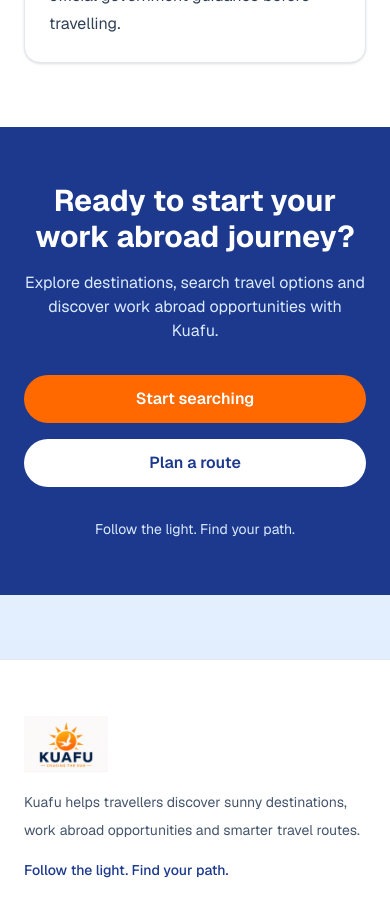
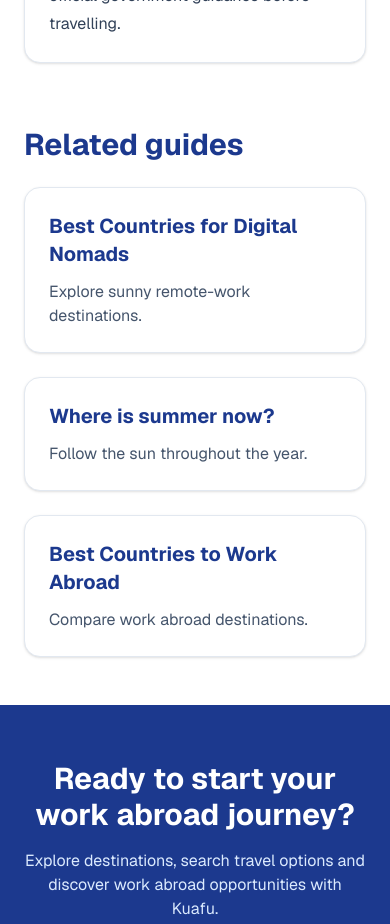
Before and after one commit to fabienproctor-tech/kuafu, a Next.js app: page /guides/best-countries-to-work-abroad-uk in a window 390 px wide. Shown: the part 6800-7724 px from the top of the page. Built offline with nearby package versions, Linux system fonts and the light colour scheme; no server answers.

Commit message:
Set image size for mobile and desktop

```diff
--- a/app/guides/best-countries-for-digital-nomads/page.tsx
+++ b/app/guides/best-countries-for-digital-nomads/page.tsx
@@ -57,27 +57,31 @@
   return (
     <>
       <Header />
+
       <main className="bg-white text-slate-800">
         <section className="bg-gradient-to-br from-blue-900 via-blue-800 to-sky-600 px-6 py-20 text-white">
           <div className="mx-auto max-w-5xl">
             <p className="mb-4 text-sm font-semibold uppercase tracking-wide text-orange-300">
               Work Abroad Guide
             </p>
+
             <h1 className="max-w-3xl text-4xl font-bold tracking-tight md:text-6xl">
               Best Countries for Digital Nomads in 2026
             </h1>
+
             <p className="mt-6 max-w-2xl text-lg text-blue-100">
               Discover sunny destinations with great weather, remote work culture
-            and flexible lifestyles for digital nomads and long-term travellers.
+              and flexible lifestyles for digital nomads and long-term
+              travellers.
             </p>
           </div>
         </section>
 
         <section className="mx-auto max-w-4xl px-6 py-12">
           <p className="text-lg leading-8 text-slate-700">
-          Remote work has changed the way people travel. More professionals are
-          now combining work and travel to live abroad, explore new cultures and
-          experience a more flexible lifestyle.
+            Remote work has changed the way people travel. More professionals
+            are now combining work and travel to live abroad, explore new
+            cultures and experience a more flexible lifestyle.
           </p>
 
           <p className="mt-6 text-lg leading-8 text-slate-700">
@@ -87,17 +91,18 @@
         </section>
 
         <section className="mx-auto max-w-5xl space-y-8 px-6 pb-12">
-        {countries.map((country) => (
+          {countries.map((country, index) => (
             <article
               key={country.name}
               className="rounded-2xl border border-slate-200 bg-white p-6 shadow-sm"
             >
-
               <div className="relative mb-6 h-64 overflow-hidden rounded-2xl md:h-80">
                 <Image
                   src={country.image}
                   alt={`${country.name} digital nomad destination`}
                   fill
+                  sizes="(max-width: 768px) 100vw, 1200px"
+                  priority={index === 0}
                   className="object-cover"
                 />
               </div>
@@ -115,7 +120,9 @@
                 </div>
 
                 <div className="rounded-xl bg-orange-50 p-4">
-                <p className="text-sm font-semibold text-blue-900">Best for</p>
+                  <p className="text-sm font-semibold text-blue-900">
+                    Best for
+                  </p>
                   <p className="mt-1 text-slate-700">{country.bestFor}</p>
                 </div>
 
@@ -144,12 +151,11 @@
                   <th className="p-4">Best For</th>
                 </tr>
               </thead>
+
               <tbody>
                 {countries.map((country) => (
                   <tr key={country.name} className="border-t">
-                  <td className="p-4 font-semibold">
-                    {country.name}
-                  </td>
+                    <td className="p-4 font-semibold">{country.name}</td>
                     <td className="p-4">{country.budget}</td>
                     <td className="p-4">{country.bestFor}</td>
                   </tr>
@@ -161,11 +167,13 @@
 
         <section className="mx-auto max-w-4xl px-6 pb-12">
           <h2 className="text-3xl font-bold text-blue-900">Final thoughts</h2>
+
           <p className="mt-4 leading-7 text-slate-700">
-          The best digital nomad destination depends on the lifestyle you want.
-          Some travellers prioritise affordability, others want beaches,
+            The best digital nomad destination depends on the lifestyle you
+            want. Some travellers prioritise affordability, others want beaches,
             nightlife, coworking spaces or long-term visa options.
           </p>
+
           <p className="mt-4 leading-7 text-slate-700">
             Whether you are planning a few months abroad or a complete lifestyle
             change, there has never been a better time to combine travel and
@@ -185,9 +193,9 @@
               </h3>
 
               <p className="mt-3 leading-7 text-slate-700">
-        Portugal, Spain, Thailand and Bali are among the most popular digital
-        nomad destinations due to their weather, affordability and remote work
-        communities.
+                Portugal, Spain, Thailand and Bali are among the most popular
+                digital nomad destinations due to their weather, affordability
+                and remote work communities.
               </p>
             </div>
 
@@ -197,8 +205,8 @@
               </h3>
 
               <p className="mt-3 leading-7 text-slate-700">
-        Thailand and Bali are generally among the most affordable destinations
-        for digital nomads, especially for long-term stays.
+                Thailand and Bali are generally among the most affordable
+                destinations for digital nomads, especially for long-term stays.
               </p>
             </div>
 
@@ -208,8 +216,9 @@
               </h3>
 
               <p className="mt-3 leading-7 text-slate-700">
-        Portugal, Spain, Bali and Australia are all known for warm climates,
-        sunshine and outdoor lifestyles that appeal to remote workers.
+                Portugal, Spain, Bali and Australia are all known for warm
+                climates, sunshine and outdoor lifestyles that appeal to remote
+                workers.
               </p>
             </div>
 
@@ -219,17 +228,65 @@
               </h3>
 
               <p className="mt-3 leading-7 text-slate-700">
-        This depends on the visa rules of each country. Many countries now offer
-        digital nomad visas or working holiday visas designed for remote workers
-        and long-term travellers.
+                This depends on the visa rules of each country. Many countries
+                now offer digital nomad visas or working holiday visas designed
+                for remote workers and long-term travellers.
               </p>
             </div>
           </div>
         </section>
 
+        <section className="mx-auto max-w-5xl px-6 pb-12">
+          <h2 className="text-3xl font-bold text-blue-900">Related guides</h2>
+
+          <div className="mt-6 grid gap-6 md:grid-cols-3">
+            <Link
+              href="/guides/january-winter-sun-destinations"
+              className="rounded-2xl border border-slate-200 bg-white p-6 shadow-sm transition hover:-translate-y-1 hover:shadow-lg"
+            >
+              <h3 className="text-xl font-bold text-blue-900">
+                January Winter Sun Destinations
+              </h3>
+
+              <p className="mt-3 text-slate-600">
+                Escape the UK winter and follow the sun.
+              </p>
+            </Link>
+
+            <Link
+              href="/guides/where-is-summer-now"
+              className="rounded-2xl border border-slate-200 bg-white p-6 shadow-sm transition hover:-translate-y-1 hover:shadow-lg"
+            >
+              <h3 className="text-xl font-bold text-blue-900">
+                Where is summer now?
+              </h3>
+
+              <p className="mt-3 text-slate-600">
+                Follow the sun throughout the year.
+              </p>
+            </Link>
+
+            <Link
+              href="/guides/best-countries-to-work-abroad-uk"
+              className="rounded-2xl border border-slate-200 bg-white p-6 shadow-sm transition hover:-translate-y-1 hover:shadow-lg"
+            >
+              <h3 className="text-xl font-bold text-blue-900">
+                Best Countries to Work Abroad
+              </h3>
+
+              <p className="mt-3 text-slate-600">
+                Compare work abroad destinations.
+              </p>
+            </Link>
+          </div>
+        </section>
+
         <section className="bg-blue-900 px-6 py-14 text-white">
           <div className="mx-auto max-w-5xl text-center">
-          <h2 className="text-3xl font-bold">Ready to plan your next chapter?</h2>
+            <h2 className="text-3xl font-bold">
+              Ready to plan your next chapter?
+            </h2>
+
             <p className="mt-4 text-blue-100">
               Explore flights, hotels and work abroad opportunities with Kuafu.
             </p>
@@ -241,6 +298,7 @@
               >
                 Start searching
               </Link>
+
               <Link
                 href="/destinations"
                 className="rounded-full bg-white px-6 py-3 font-semibold text-blue-900 hover:bg-blue-50"
@@ -255,6 +313,7 @@
           </div>
         </section>
       </main>
+
       <Footer />
     </>
   );
--- a/app/guides/best-countries-to-work-abroad-uk/page.tsx
+++ b/app/guides/best-countries-to-work-abroad-uk/page.tsx
@@ -100,6 +100,7 @@
                 src={country.image}
                 alt={`${country.name} work abroad destination`}
                 fill
+                sizes="(max-width: 768px) 100vw, 1200px"
                 priority={index === 0}
                 className="object-cover"
               />
@@ -212,6 +213,50 @@
         </div>
       </section>
 
+      <section className="mx-auto max-w-5xl px-6 pb-12">
+  <h2 className="text-3xl font-bold text-blue-900">
+    Related guides
+  </h2>
+
+  <div className="mt-6 grid gap-6 md:grid-cols-3">
+    <Link
+      href="/guides/best-countries-for-digital-nomads"
+      className="rounded-2xl border border-slate-200 bg-white p-6 shadow-sm transition hover:-translate-y-1 hover:shadow-lg"
+    >
+      <h3 className="text-xl font-bold text-blue-900">
+        Best Countries for Digital Nomads
+      </h3>
+      <p className="mt-3 text-slate-600">
+        Explore sunny remote-work destinations.
+      </p>
+    </Link>
+
+    <Link
+      href="/guides/where-is-summer-now"
+      className="rounded-2xl border border-slate-200 bg-white p-6 shadow-sm transition hover:-translate-y-1 hover:shadow-lg"
+    >
+      <h3 className="text-xl font-bold text-blue-900">
+        Where is summer now?
+      </h3>
+      <p className="mt-3 text-slate-600">
+        Follow the sun throughout the year.
+      </p>
+    </Link>
+
+    <Link
+      href="/guides/best-countries-to-work-abroad-uk"
+      className="rounded-2xl border border-slate-200 bg-white p-6 shadow-sm transition hover:-translate-y-1 hover:shadow-lg"
+    >
+      <h3 className="text-xl font-bold text-blue-900">
+        Best Countries to Work Abroad
+      </h3>
+      <p className="mt-3 text-slate-600">
+        Compare work abroad destinations.
+      </p>
+    </Link>
+  </div>
+</section>
+
       <section className="bg-blue-900 px-6 py-14 text-white">
         <div className="mx-auto max-w-5xl text-center">
           <h2 className="text-3xl font-bold">
--- a/app/guides/cheap-summer-destinations-europe/page.tsx
+++ b/app/guides/cheap-summer-destinations-europe/page.tsx
@@ -91,6 +91,7 @@
                 src={destination.image}
                 alt={`${destination.name} summer destination`}
                 fill
+                sizes="(max-width: 768px) 100vw, 1200px"
                 className="object-cover"
               />
             </div>
@@ -165,6 +166,50 @@
         </div>
       </section>
 
+      <section className="mx-auto max-w-5xl px-6 pb-12">
+  <h2 className="text-3xl font-bold text-blue-900">
+    Related guides
+  </h2>
+
+  <div className="mt-6 grid gap-6 md:grid-cols-3">
+    <Link
+      href="/guides/best-countries-for-digital-nomads"
+      className="rounded-2xl border border-slate-200 bg-white p-6 shadow-sm transition hover:-translate-y-1 hover:shadow-lg"
+    >
+      <h3 className="text-xl font-bold text-blue-900">
+        Best Countries for Digital Nomads
+      </h3>
+      <p className="mt-3 text-slate-600">
+        Explore sunny remote-work destinations.
+      </p>
+    </Link>
+
+    <Link
+      href="/guides/where-is-summer-now"
+      className="rounded-2xl border border-slate-200 bg-white p-6 shadow-sm transition hover:-translate-y-1 hover:shadow-lg"
+    >
+      <h3 className="text-xl font-bold text-blue-900">
+        Where is summer now?
+      </h3>
+      <p className="mt-3 text-slate-600">
+        Follow the sun throughout the year.
+      </p>
+    </Link>
+
+    <Link
+      href="/guides/best-countries-to-work-abroad-uk"
+      className="rounded-2xl border border-slate-200 bg-white p-6 shadow-sm transition hover:-translate-y-1 hover:shadow-lg"
+    >
+      <h3 className="text-xl font-bold text-blue-900">
+        Best Countries to Work Abroad
+      </h3>
+      <p className="mt-3 text-slate-600">
+        Compare work abroad destinations.
+      </p>
+    </Link>
+  </div>
+</section>
+
       <section className="bg-blue-900 px-6 py-14 text-white">
         <div className="mx-auto max-w-5xl text-center">
           <h2 className="text-3xl font-bold">
--- a/app/guides/january-winter-sun-destinations/page.tsx
+++ b/app/guides/january-winter-sun-destinations/page.tsx
@@ -109,6 +109,7 @@
                 src={destination.image}
                 alt={`${destination.name} winter sun destination`}
                 fill
+                sizes="(max-width: 768px) 100vw, 1200px"
                 priority={index === 0}
                 className="object-cover"
               />
@@ -240,6 +241,50 @@
         </div>
       </section>
 
+      <section className="mx-auto max-w-5xl px-6 pb-12">
+  <h2 className="text-3xl font-bold text-blue-900">
+    Related guides
+  </h2>
+
+  <div className="mt-6 grid gap-6 md:grid-cols-3">
+    <Link
+      href="/guides/best-countries-for-digital-nomads"
+      className="rounded-2xl border border-slate-200 bg-white p-6 shadow-sm transition hover:-translate-y-1 hover:shadow-lg"
+    >
+      <h3 className="text-xl font-bold text-blue-900">
+        Best Countries for Digital Nomads
+      </h3>
+      <p className="mt-3 text-slate-600">
+        Explore sunny remote-work destinations.
+      </p>
+    </Link>
+
+    <Link
+      href="/guides/where-is-summer-now"
+      className="rounded-2xl border border-slate-200 bg-white p-6 shadow-sm transition hover:-translate-y-1 hover:shadow-lg"
+    >
+      <h3 className="text-xl font-bold text-blue-900">
+        Where is summer now?
+      </h3>
+      <p className="mt-3 text-slate-600">
+        Follow the sun throughout the year.
+      </p>
+    </Link>
+
+    <Link
+      href="/guides/best-countries-to-work-abroad-uk"
+      className="rounded-2xl border border-slate-200 bg-white p-6 shadow-sm transition hover:-translate-y-1 hover:shadow-lg"
+    >
+      <h3 className="text-xl font-bold text-blue-900">
+        Best Countries to Work Abroad
+      </h3>
+      <p className="mt-3 text-slate-600">
+        Compare work abroad destinations.
+      </p>
+    </Link>
+  </div>
+</section>
+
       <section className="bg-blue-900 px-6 py-14 text-white">
         <div className="mx-auto max-w-5xl text-center">
           <h2 className="text-3xl font-bold">
--- a/app/guides/where-is-summer-now/page.tsx
+++ b/app/guides/where-is-summer-now/page.tsx
@@ -87,6 +87,7 @@
   src={season.image}
   alt={`${season.name} sunny travel destinations`}
   fill
+  sizes="(max-width: 768px) 100vw, 1200px"
   priority={index === 0}
   className="object-cover"
 />
@@ -198,6 +199,50 @@
         </div>
       </section>
 
+      <section className="mx-auto max-w-5xl px-6 pb-12">
+  <h2 className="text-3xl font-bold text-blue-900">
+    Related guides
+  </h2>
+
+  <div className="mt-6 grid gap-6 md:grid-cols-3">
+    <Link
+      href="/guides/best-countries-for-digital-nomads"
+      className="rounded-2xl border border-slate-200 bg-white p-6 shadow-sm transition hover:-translate-y-1 hover:shadow-lg"
+    >
+      <h3 className="text-xl font-bold text-blue-900">
+        Best Countries for Digital Nomads
+      </h3>
+      <p className="mt-3 text-slate-600">
+        Explore sunny remote-work destinations.
+      </p>
+    </Link>
+
+    <Link
+      href="/guides/where-is-summer-now"
+      className="rounded-2xl border border-slate-200 bg-white p-6 shadow-sm transition hover:-translate-y-1 hover:shadow-lg"
+    >
+      <h3 className="text-xl font-bold text-blue-900">
+        Where is summer now?
+      </h3>
+      <p className="mt-3 text-slate-600">
+        Follow the sun throughout the year.
+      </p>
+    </Link>
+
+    <Link
+      href="/guides/best-countries-to-work-abroad-uk"
+      className="rounded-2xl border border-slate-200 bg-white p-6 shadow-sm transition hover:-translate-y-1 hover:shadow-lg"
+    >
+      <h3 className="text-xl font-bold text-blue-900">
+        Best Countries to Work Abroad
+      </h3>
+      <p className="mt-3 text-slate-600">
+        Compare work abroad destinations.
+      </p>
+    </Link>
+  </div>
+</section>
+
       <section className="bg-blue-900 px-6 py-14 text-white">
         <div className="mx-auto max-w-5xl text-center">
           <h2 className="text-3xl font-bold">
--- a/app/guides/where-to-travel-in-december-from-uk/page.tsx
+++ b/app/guides/where-to-travel-in-december-from-uk/page.tsx
@@ -96,6 +96,7 @@
                 src={destination.image}
                 alt={`${destination.name} December travel destination`}
                 fill
+                sizes="(max-width: 768px) 100vw, 1200px"
                 priority={index === 0}
                 className="object-cover"
               />
@@ -199,6 +200,50 @@
         </div>
       </section>
 
+      <section className="mx-auto max-w-5xl px-6 pb-12">
+  <h2 className="text-3xl font-bold text-blue-900">
+    Related guides
+  </h2>
+
+  <div className="mt-6 grid gap-6 md:grid-cols-3">
+    <Link
+      href="/guides/best-countries-for-digital-nomads"
+      className="rounded-2xl border border-slate-200 bg-white p-6 shadow-sm transition hover:-translate-y-1 hover:shadow-lg"
+    >
+      <h3 className="text-xl font-bold text-blue-900">
+        Best Countries for Digital Nomads
+      </h3>
+      <p className="mt-3 text-slate-600">
+        Explore sunny remote-work destinations.
+      </p>
+    </Link>
+
+    <Link
+      href="/guides/where-is-summer-now"
+      className="rounded-2xl border border-slate-200 bg-white p-6 shadow-sm transition hover:-translate-y-1 hover:shadow-lg"
+    >
+      <h3 className="text-xl font-bold text-blue-900">
+        Where is summer now?
+      </h3>
+      <p className="mt-3 text-slate-600">
+        Follow the sun throughout the year.
+      </p>
+    </Link>
+
+    <Link
+      href="/guides/best-countries-to-work-abroad-uk"
+      className="rounded-2xl border border-slate-200 bg-white p-6 shadow-sm transition hover:-translate-y-1 hover:shadow-lg"
+    >
+      <h3 className="text-xl font-bold text-blue-900">
+        Best Countries to Work Abroad
+      </h3>
+      <p className="mt-3 text-slate-600">
+        Compare work abroad destinations.
+      </p>
+    </Link>
+  </div>
+</section>
+
       <section className="bg-blue-900 px-6 py-14 text-white">
         <div className="mx-auto max-w-5xl text-center">
           <h2 className="text-3xl font-bold">
```
Lines whose indentation alone changed are shown as unchanged.
